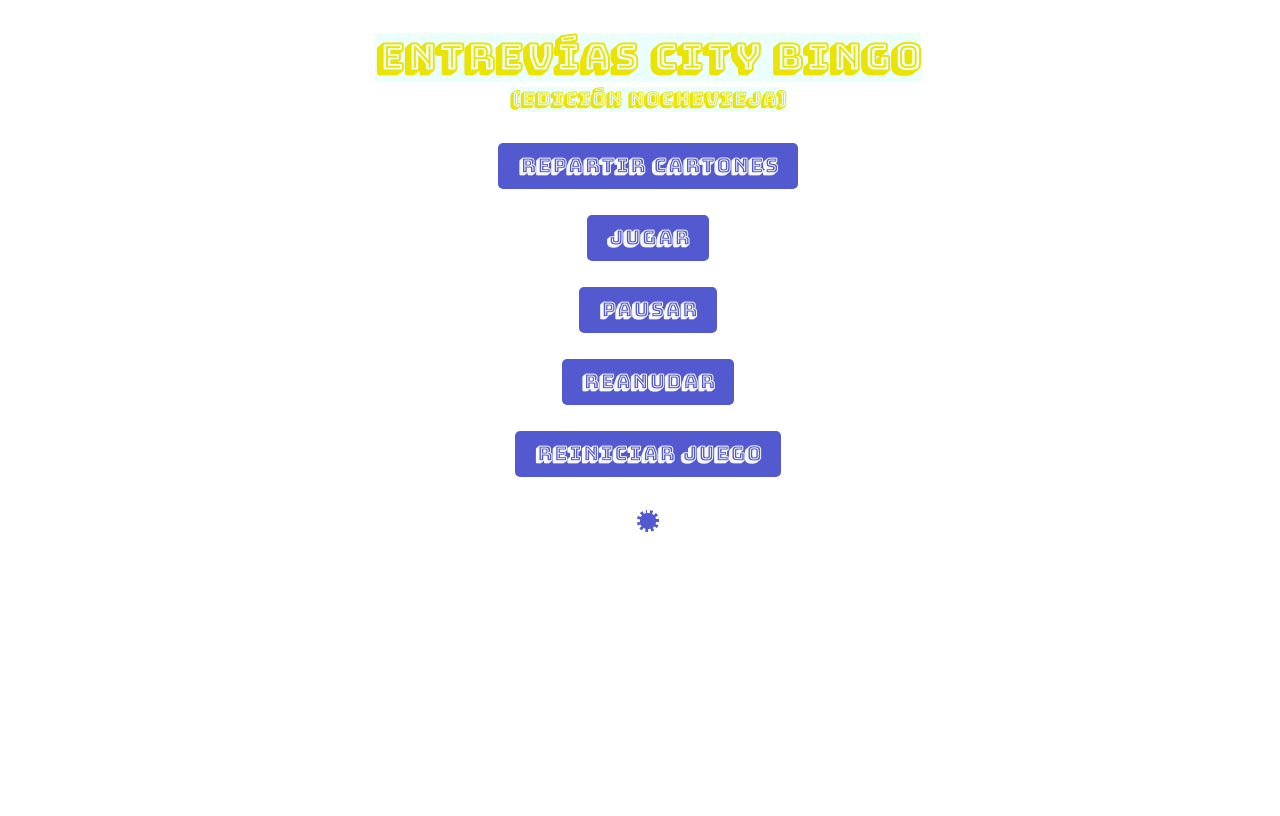
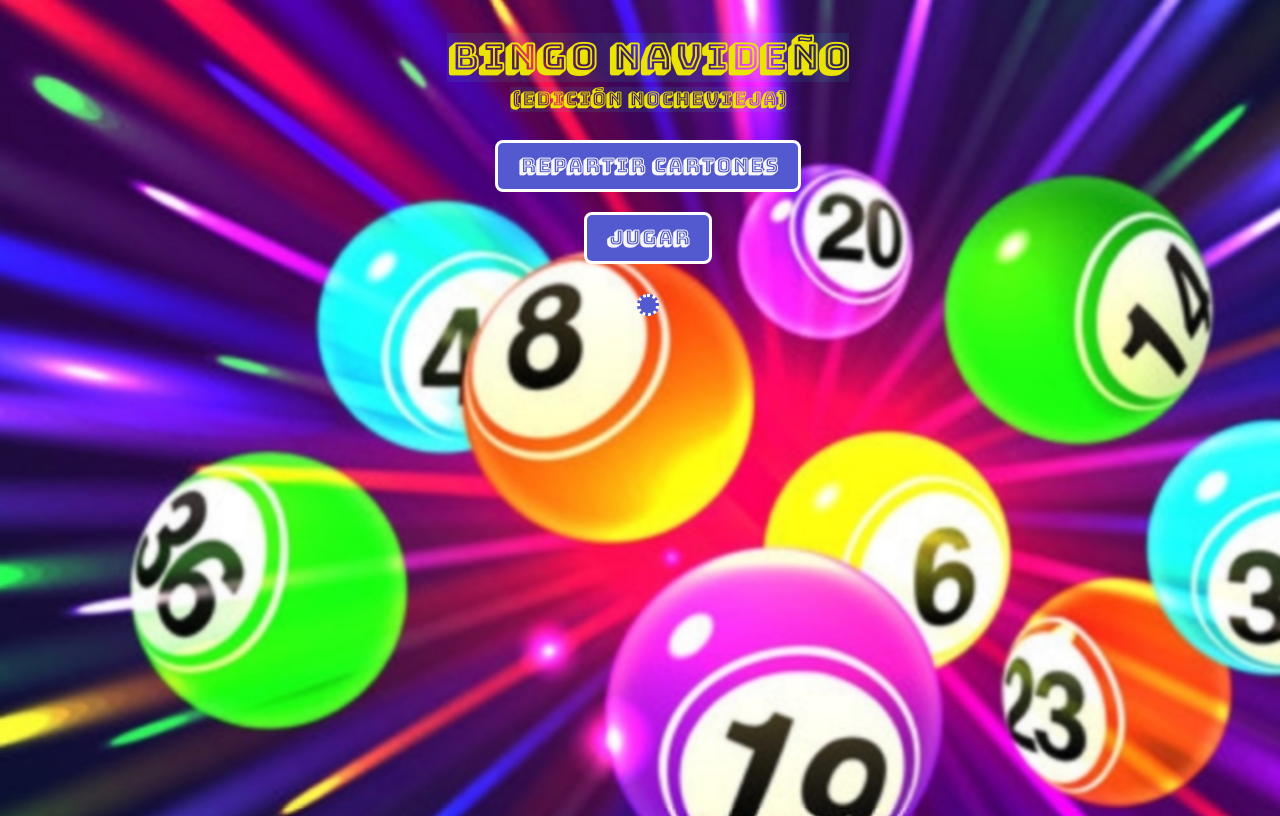
Before and after one commit to macall96/BINGO, a plain HTML site: page index.html in a window 1280 px wide. Drawn offline with Linux system fonts and the light colour scheme; files that its build step writes are made by us from their sources; a web font is replaced by a local one.

Commit message:
Cambios1

```diff
--- a/Estilos-img/estilo.css
+++ b/Estilos-img/estilo.css
@@ -2,7 +2,7 @@
 @import url('https://fonts.googleapis.com/css2?family=Monoton&family=Nosifer&family=UnifrakturCook:wght@700&display=swap');
 @import url('https://fonts.googleapis.com/css2?family=Bungee+Shade&display=swap');
 body {
-    background-image: url('yisus.gif');
+    background-image: url('./fondo.jpg');
     background-size:120%;
     backdrop-filter: blur(1px);
     display: flex;
--- a/index.html
+++ b/index.html
@@ -3,9 +3,9 @@
 <head>
     <meta charset="UTF-8">
     <meta name="viewport" content="width=device-width, initial-scale=1.0">
-    <link rel="stylesheet" href="estilo.css">
-    <link rel="icon" href="santa.png" type="image/png">
-    <title>ENTREVIAS CITY BINGO</title>
+    <link rel="stylesheet" href="./Estilos-img/estilo.css">
+    <link rel="icon" href="./Estilos-img/santa.png" type="image/png">
+    <title> CHRISTMAS BINGO</title>
     <style>
         table {
             border-collapse: collapse;
@@ -24,7 +24,7 @@
     </style>
 </head>
 <body>
-    <h1>Entrevías City Bingo</h1>
+    <h1>BINGO NAVIDEÑO</h1>
     <h3>(Edición Nochevieja)</h3>
     <button onclick="generarCartones()" id="btnCartones">Repartir cartones</button>
     <button onclick="iniciarLlamados()" id="btnJugar">Jugar</button>
@@ -41,6 +41,6 @@
         <!-- Aquí se mostrarán los números que van saliendo -->
     </div>
 
-<script src="index.js"></script>
+<script src="./JS/index.js"></script>
 </body>
 </html>
```
